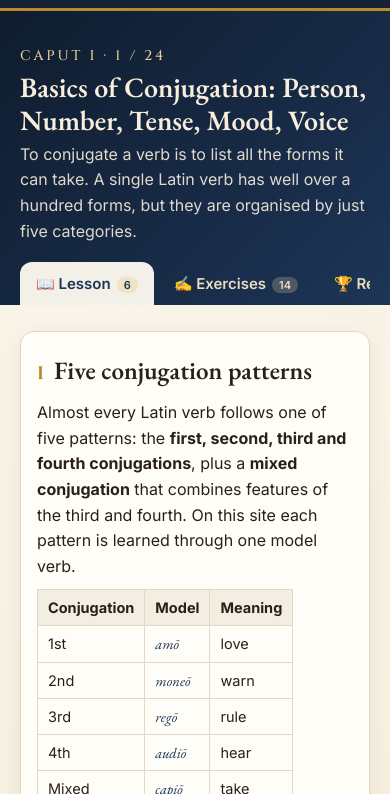
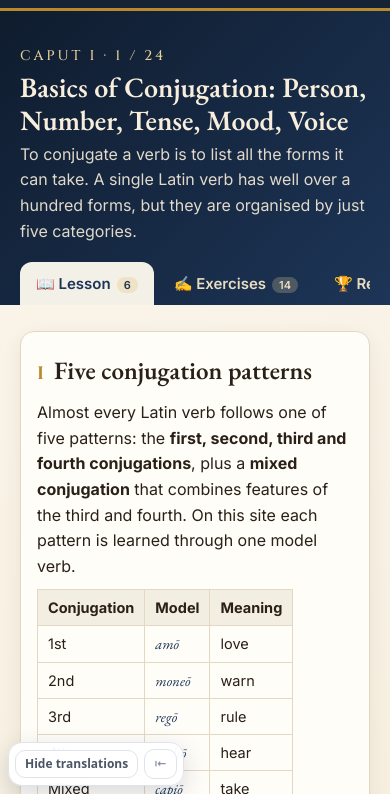
Before and after one commit to yalli2/latin_verb, a plain HTML site: page chapter.html in a window 390 px wide. Shown: the part 50-844 px from the top of the page. Drawn offline with nearby package versions, Linux system fonts and the light colour scheme.

Commit message:
뜻 가리기 · 해석 가리기 기능 추가
화면 왼쪽 아래 버튼으로 단어 뜻과 문장 해석을 흐리게 가리고,
가려진 부분을 누르면 하나씩 확인할 수 있습니다. 설정은 페이지를 옮겨도 유지됩니다.

Co-Authored-By: Claude Opus 5.5 <noreply@anthropic.com>
Claude-Session: https://claude.ai/code/session_0117yATE2DKP8NNyhhzFyhXD

```diff
--- a/chapter.html
+++ b/chapter.html
@@ -17,5 +17,6 @@
 <script src="js/engine.js"></script>
 <script src="data/index.js"></script>
 <script src="js/app.js"></script>
+<script src="dain-hide.js" defer></script>
 </body>
 </html>
--- /dev/null
+++ b/dain-hide.js
@@ -0,0 +1,140 @@
+window.DAIN_HIDE_CFG={"any": ".tr", "exclude": "header,nav", "i18n": 1};
+/* 다인에듀 학습 사이트 공통 — 뜻 가리기 · 해석 가리기
+ * 단어의 뜻(mn)과 문장의 해석(ko)을 버튼 한 번으로 흐리게 가리고, 가려진 부분을 누르면 하나씩 확인합니다.
+ * 설정은 브라우저에 저장되어 같은 사이트의 다른 페이지에서도 유지됩니다.
+ * 이 사이트에서 가릴 대상은 위의 CFG(선택자)에 정의되어 있습니다.
+ */
+(function () {
+  "use strict";
+  if (window.__dainHide) return; window.__dainHide = true;
+  var C = window.DAIN_HIDE_CFG || {};
+  var SEL = { mn: C.mn || "", ko: C.ko || "" };
+  var ANY = C.any || "";
+  if (!SEL.mn && !SEL.ko && !ANY) return;
+  var EXCL = ".dh-bar" + (C.exclude ? "," + C.exclude : "");
+  var KEY = "dain-hide:" + (location.pathname.split("/")[1] || "root");
+  var st;
+  try { st = JSON.parse(localStorage.getItem(KEY)) || {}; } catch (e) { st = {}; }
+  st = { mn: !!st.mn, ko: !!st.ko };
+  function save() { try { localStorage.setItem(KEY, JSON.stringify(st)); } catch (e) {} }
+
+  var css = document.createElement("style");
+  css.textContent =
+    "html.dh-hide-mn .dh-mn,html.dh-hide-ko .dh-ko{filter:blur(6px)!important;cursor:pointer;user-select:none;-webkit-user-select:none;transition:filter .15s}" +
+    "html.dh-hide-mn .dh-mn.dh-peek,html.dh-hide-ko .dh-ko.dh-peek{filter:none!important}" +
+    ".dh-bar{position:fixed;left:14px;bottom:14px;z-index:2147483000;display:none;align-items:center;gap:6px;background:rgba(255,255,255,.96);border:1px solid #dfe3eb;border-radius:14px;padding:6px;box-shadow:0 8px 24px rgba(20,30,60,.16);font:600 13px/1.2 system-ui,-apple-system,'Apple SD Gothic Neo','Malgun Gothic',sans-serif}" +
+    ".dh-bar.show{display:flex}" +
+    ".dh-bar button{all:unset;box-sizing:border-box;border:1px solid #dfe3eb;background:#fff;border-radius:10px;padding:7px 12px;color:#4b5565;cursor:pointer;white-space:nowrap;font:inherit}" +
+    ".dh-bar button:hover{border-color:#9aa3b2}" +
+    ".dh-bar button.on{background:#1d2433;color:#fff;border-color:#1d2433}" +
+    ".dh-bar button[hidden]{display:none}" +
+    ".dh-bar .dh-x{padding:7px 9px;color:#8a93a3}" +
+    ".dh-bar.min .dh-k{display:none}" +
+    "@media (max-width:640px){.dh-bar{left:8px;bottom:8px}.dh-bar button{padding:6px 9px;font-size:12px}}" +
+    "@media print{.dh-bar{display:none!important}.dh-mn,.dh-ko{filter:none!important}}";
+  (document.head || document.documentElement).appendChild(css);
+
+  var L = {
+    ko: { mn: "뜻 가리기", ko: "해석 가리기", tmn: "단어의 한국어 뜻을 가립니다", tko: "문장의 한국어 해석을 가립니다", min: "접기", open: "뜻·해석 가리기 펼치기" },
+    en: { mn: "Hide meanings", ko: "Hide translations", tmn: "Blur word meanings", tko: "Blur sentence translations", min: "Collapse", open: "Show hide tools" }
+  };
+  function lang() {
+    var l = (document.documentElement.lang || "ko").toLowerCase();
+    return (C.i18n && l && l.indexOf("ko") !== 0) ? "en" : "ko";
+  }
+
+  var bar;
+  function build() {
+    bar = document.createElement("div");
+    bar.className = "dh-bar"; bar.setAttribute("role", "toolbar");
+    bar.innerHTML = '<button type="button" class="dh-k" data-k="mn"></button><button type="button" class="dh-k" data-k="ko"></button><button type="button" class="dh-x">⇤</button>';
+    document.body.appendChild(bar);
+    Array.prototype.forEach.call(bar.querySelectorAll(".dh-k"), function (b) {
+      b.addEventListener("click", function () { st[b.dataset.k] = !st[b.dataset.k]; save(); apply(); });
+    });
+    var x = bar.querySelector(".dh-x");
+    try { if (localStorage.getItem(KEY + ":min") === "1") bar.classList.add("min"); } catch (e) {}
+    x.addEventListener("click", function () {
+      bar.classList.toggle("min");
+      try { localStorage.setItem(KEY + ":min", bar.classList.contains("min") ? "1" : "0"); } catch (e) {}
+      label();
+    });
+    label();
+  }
+  function label() {
+    var t = L[lang()];
+    bar.setAttribute("aria-label", t.mn + " / " + t.ko);
+    var bm = bar.querySelector('[data-k="mn"]'), bk = bar.querySelector('[data-k="ko"]'), x = bar.querySelector(".dh-x");
+    bm.textContent = t.mn; bm.title = t.tmn; bk.textContent = t.ko; bk.title = t.tko;
+    var min = bar.classList.contains("min");
+    x.textContent = min ? "👁" : "⇤"; x.title = min ? t.open : t.min;
+  }
+  function apply() {
+    document.documentElement.classList.toggle("dh-hide-mn", st.mn);
+    document.documentElement.classList.toggle("dh-hide-ko", st.ko);
+    Array.prototype.forEach.call(bar.querySelectorAll(".dh-k"), function (b) {
+      b.classList.toggle("on", st[b.dataset.k]); b.setAttribute("aria-pressed", st[b.dataset.k] ? "true" : "false");
+    });
+    Array.prototype.forEach.call(document.querySelectorAll(".dh-peek"), function (e) { e.classList.remove("dh-peek"); });
+  }
+  function mark(k) {
+    if (!SEL[k]) return;
+    var list; try { list = document.querySelectorAll(SEL[k]); } catch (e) { return; }
+    Array.prototype.forEach.call(list, function (el) {
+      if (el.classList.contains("dh-mn") || el.classList.contains("dh-ko") || el.closest(EXCL)) return;
+      if (!/\S/.test(el.textContent || "")) return;
+      el.classList.add("dh-" + k);
+    });
+  }
+  // 같은 클래스로 뜻과 해석이 함께 쓰이는 사이트: 글의 길이·문장부호로 구분
+  function kindOf(el) {
+    var t = (el.textContent || "").replace(/\s+/g, " ").trim().replace(/\s*[(（][^()（）]*[)）]$/, "");
+    if (/[.?!。…？！]["'”’)]*$/.test(t)) return "ko";
+    if (/(니다|어요|아요|해요|세요|이에요|예요|군요|네요|지요|죠|까요?|다)$/.test(t) && t.length > 6) return "ko";
+    if (t.length > 22 || t.split(" ").length > 4) return "ko";
+    return "mn";
+  }
+  function markAny() {
+    if (!ANY) return;
+    var list; try { list = document.querySelectorAll(ANY); } catch (e) { return; }
+    Array.prototype.forEach.call(list, function (el) {
+      if (el.classList.contains("dh-mn") || el.classList.contains("dh-ko") || el.closest(EXCL)) return;
+      if (!/\S/.test(el.textContent || "")) return;
+      el.classList.add("dh-" + kindOf(el));
+    });
+  }
+  function scan() {
+    if (!bar.isConnected) { document.body.appendChild(bar); apply(); }
+    mark("mn"); mark("ko"); markAny();
+    var hm = !!document.querySelector(".dh-mn"), hk = !!document.querySelector(".dh-ko");
+    bar.querySelector('[data-k="mn"]').hidden = !hm;
+    bar.querySelector('[data-k="ko"]').hidden = !hk;
+    bar.classList.toggle("show", hm || hk);
+    label();
+  }
+  document.addEventListener("click", function (e) {
+    var t = e.target.closest && e.target.closest(".dh-mn,.dh-ko");
+    if (!t) return;
+    var hidden = (st.mn && t.classList.contains("dh-mn")) || (st.ko && t.classList.contains("dh-ko"));
+    if (!hidden) return;
+    if (t.classList.contains("dh-peek")) { t.classList.remove("dh-peek"); }
+    else { t.classList.add("dh-peek"); }
+    e.preventDefault(); e.stopPropagation();
+  }, true);
+
+  function start() {
+    build(); apply(); scan();
+    var timer = null;
+    new MutationObserver(function (muts) {
+      for (var i = 0; i < muts.length; i++) {
+        var m = muts[i];
+        if (m.type === "attributes" || (m.target.closest && m.target.closest(".dh-bar"))) continue;
+        if (!bar.isConnected) { scan(); return; }
+        clearTimeout(timer); timer = setTimeout(scan, 150); return;
+      }
+    }).observe(document.body, { childList: true, subtree: true, attributes: true, attributeFilter: ["lang"] });
+    new MutationObserver(function () { clearTimeout(timer); timer = setTimeout(scan, 150); })
+      .observe(document.documentElement, { attributes: true, attributeFilter: ["lang"] });
+  }
+  if (document.readyState === "loading") document.addEventListener("DOMContentLoaded", start); else start();
+})();
```
Also changed, not shown: index.html (+1 -0 lines), lab.html (+1 -0 lines).
